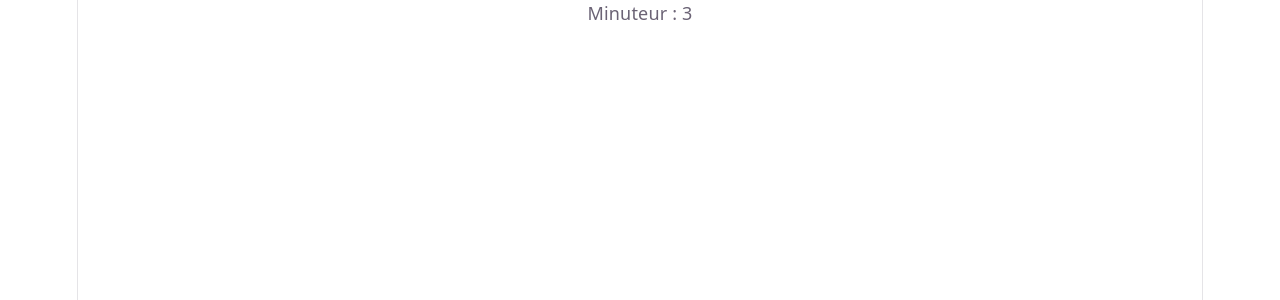
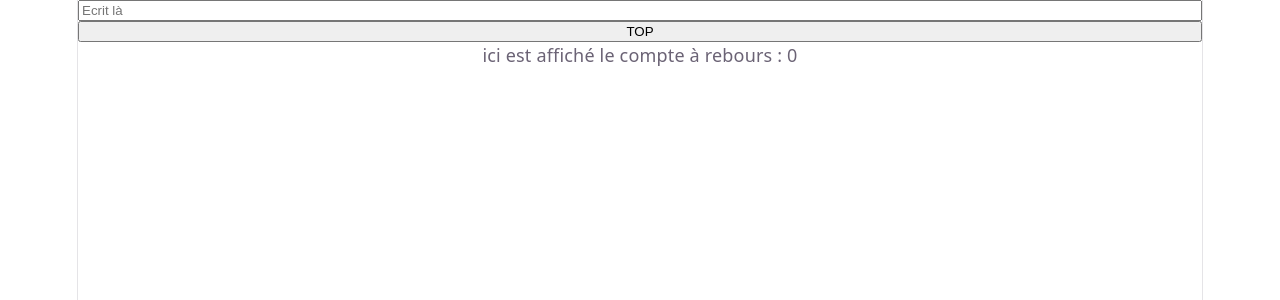
Before and after one commit to Frederic-Champion/projet-vite-local, a React (Vite) app: page / in a window 1280 px wide. Shown: the top 300 px of the page. Built offline with nearby package versions, Linux system fonts and the light colour scheme.

Commit message:
session53

```diff
--- a/src/App.jsx
+++ b/src/App.jsx
@@ -4,12 +4,13 @@ import GestionMontures from "./components-exercices/GestionMontures";
 import ListePays from "./components-exercices/Apprentissage-useEffect";
 import CompteurEssais from "./components-exercices/Exercice-useEffect";
 import Minuteur from "./components-exercices/Exercice-useEffect2";
+import Minuteur2 from "./components-exercices/exercice-compteàrebour";
 
 function App() {
   // return <GestionMontures />;
   // return <ListePays />;
   // return <CompteurEssais />;
-  return <Minuteur />;
+  return <Minuteur2 />;
   //   return <exercice 3 />
   //   ...
 }
--- /dev/null
+++ b/src/components-exercices/exercice-compteàrebour.jsx
@@ -0,0 +1,41 @@
+import { useState, useEffect } from "react";
+
+function Minuteur2() {
+  const [valeur, setValeur] = useState("");
+  const [chrono, setChrono] = useState(0);
+  const [on, setOn] = useState(false);
+
+  function envoyer() {
+    const duree = Number(valeur);
+    if (duree > 0) {
+      setOn(true);
+      setChrono(duree);
+    }
+  }
+
+  useEffect(() => {
+    if (!on) return;
+    const id = setInterval(() => {
+      setChrono((x) => {
+        if (x <= 1) {
+          clearInterval(id);
+          setOn(false);
+          return 0;
+        }
+        return x - 1;
+      });
+    }, 1000);
+    return () => clearInterval(id);
+  }, [on]);
+
+  return (
+    <>
+      <input placeholder="Ecrit là" value={valeur} onChange={(e) => setValeur(e.target.value)} />
+      <button type="button" onClick={envoyer}>
+        TOP
+      </button>
+      <p>ici est affiché le compte à rebours : {chrono}</p>
+    </>
+  );
+}
+export default Minuteur2;
```
Also changed, not shown: src/components-exercices/Exercice-localStorage+useEffect.jsx (added, +33 -0 lines), 1 other file (tests, documents, lock files or other folders).
